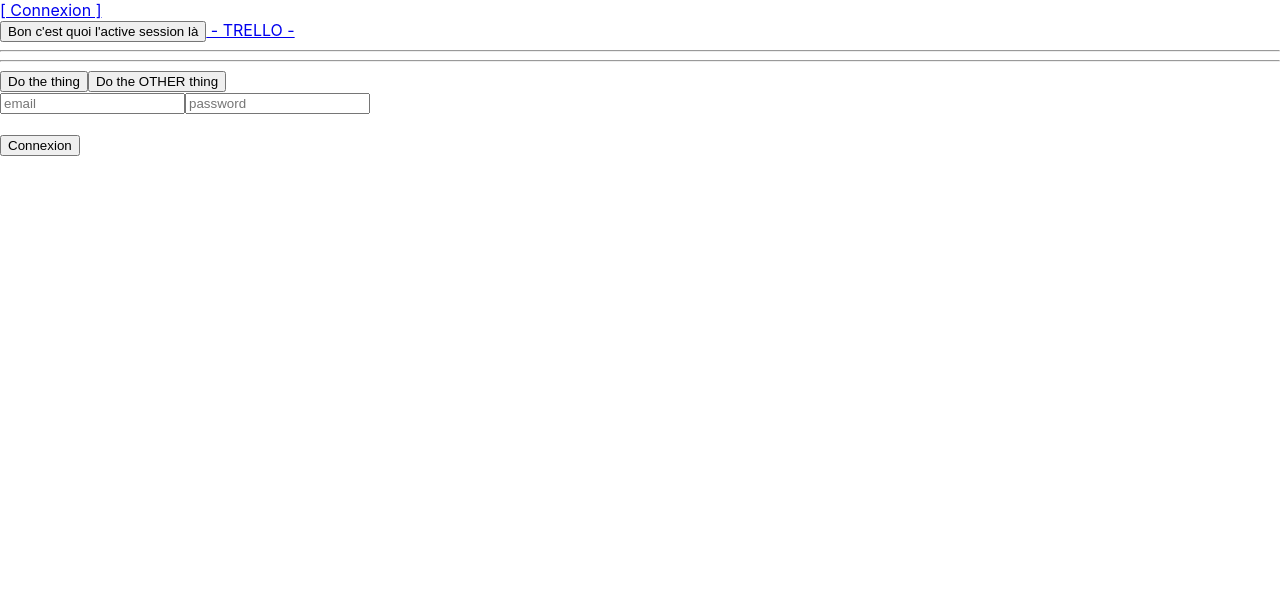
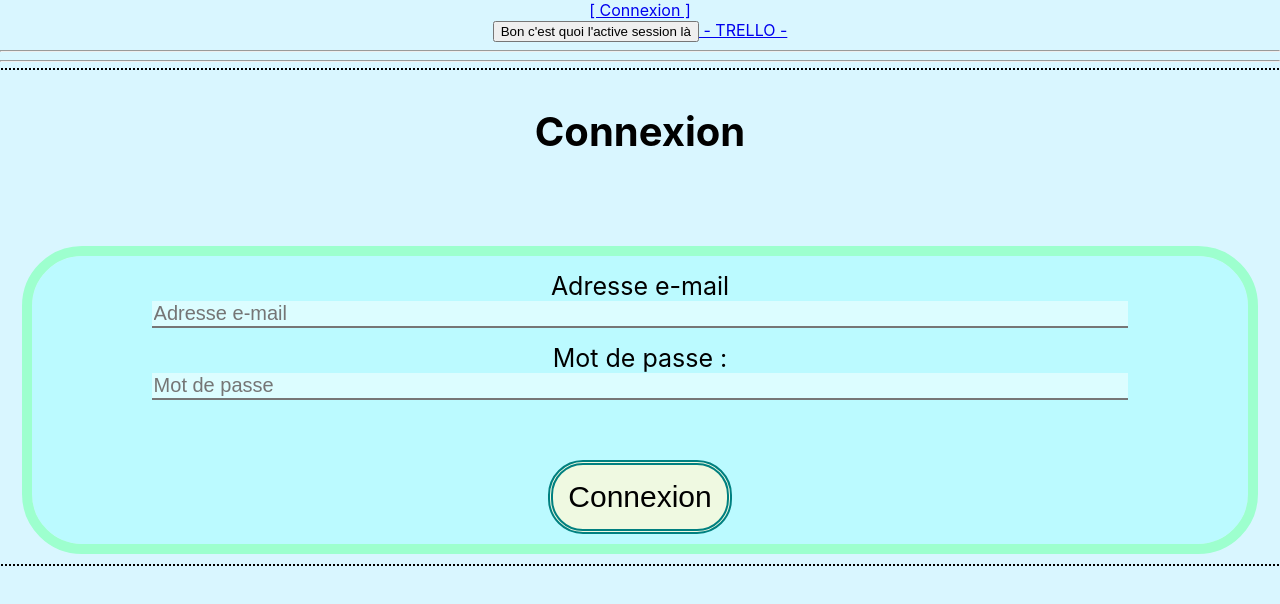
Before and after one commit to Yamakyu/ProjetBuvetteV1, a React (Create React App) app in the folder frontend/: page /login in a window 1280 px wide. Shown: the top 604 px of the page. Built offline with nearby package versions, Linux system fonts and the light colour scheme.

Commit message:
Still WIP css

```diff
--- a/frontend/src/App.css
+++ b/frontend/src/App.css
@@ -1,3 +1,6 @@
 .App {
   text-align: center;
+  align-content: center;
+  height: 100%;
+  width: 100%;
 }
--- a/frontend/src/App.js
+++ b/frontend/src/App.js
@@ -102,6 +102,7 @@ function App() {
   //↑ On rend les informations de la session accessible dans toute l'application ↓
 
   return (
+    <div className="App">
       <SessionContext.Provider
         value={{
           activeSession,
@@ -156,11 +157,15 @@ function App() {
             <Route path="/manage/materiel" element={<GestionMateriel />} />
             <Route path="/manage/users" element={<GestionUtilisateurs />} />
             <Route path="/manage/users/add" element={<AjouterUtilisateur />} />
-          <Route path="/manage/users/edit" element={<ModifierUtilisateur />} />
+            <Route
+              path="/manage/users/edit"
+              element={<ModifierUtilisateur />}
+            />
             <Route path="/test" element={<TestDivers />} />
           </Routes>
         </BrowserRouter>
       </SessionContext.Provider>
+    </div>
   );
 }
 
--- a/frontend/src/Components/Connexion.jsx
+++ b/frontend/src/Components/Connexion.jsx
@@ -2,7 +2,7 @@ import React, { useContext, useEffect, useState } from 'react'
 import { useNavigate } from 'react-router-dom';
 import { SessionContext } from '../Contexts/SessionContext';
 import DoTheThings from './Utility/DoTheThings';
-
+import "../Styles/AppStyle.css";
 
 export default function Connexion() {
 
@@ -102,27 +102,36 @@ export default function Connexion() {
     }
 
     return (
-        <div>
-            <DoTheThings
-            theThing={null}
-            theOtherThing={null}
-            />
+        <div className='BoxSimple'>
 
-            <form onSubmit={apiLogin}>
-                <input type="email" value={email} placeholder='email'
+
+            <h1 className='PageName'>Connexion</h1>
+
+
+            <form className='FormulaireSimple' onSubmit={apiLogin}>
+                <text className='VerticalLabel'>
+                    Adresse e-mail {" "}
+                </text>
+                <input className='LargeInput' type="email" value={email} placeholder='Adresse e-mail'
                 onChange={(inputEvent) => setEmail(inputEvent.target.value)}/>
 
-                <input type="password" value={password} placeholder='password'
+
+                <text className='VerticalLabel'>
+                    Mot de passe : {" "}
+                </text>
+                <input className='LargeInput' type="password" value={password} placeholder='Mot de passe'
                 onChange={(inputEvent) => setPassword(inputEvent.target.value)}/>
+
                 <br />
-                <br />
+                <button className='MainButton'>Connexion</button>
 
-                <button>Connexion</button>
+                {/*loginApiResponse*/}
+                <div className='APIResponse'>
+                    {displayConnexionStatus()}
+                </div>
+                {/*getLocalStorage("currentSession").userConnexionStatus*/}
             </form>
 
-            {/*loginApiResponse*/}
-            {displayConnexionStatus()}
-            {/*getLocalStorage("currentSession").userConnexionStatus*/}
 
         </div>
     )
--- a/frontend/src/Components/Utility/DoTheThings.jsx
+++ b/frontend/src/Components/Utility/DoTheThings.jsx
@@ -24,8 +24,11 @@ export default function DoTheThings(props) {
 
   return (
     <div>
-        <button onClick={doTheThing}>Do the thing</button>
-        <button onClick={doTheOtherThing}>Do the OTHER thing</button>
+        <button className='SubButton' onClick={doTheThing}>Do the thing</button>
+        <button className='SubButton' onClick={doTheOtherThing}>Do the OTHER thing</button>
+        <br />
+        <br />
+        <br />
     </div>
   )
 }
--- /dev/null
+++ b/frontend/src/Styles/AppStyle.css
@@ -0,0 +1,70 @@
+.BoxSimple{
+    display: flex;
+    flex-direction: column;
+    align-items: center;
+
+    padding-top: 10px;
+
+
+    outline-color: black;
+    outline-width: 2px;
+    outline-style: dotted;
+
+}
+.FormulaireSimple{
+    font-size: 25px;
+
+    width: 95%;
+    height: 100%;
+
+    display: flex;
+    align-items: center;
+    flex-direction: column;
+
+    margin-bottom: 20px;
+    background-color: #a1ffff86;
+    border-radius: 50px;
+    outline-color: rgb(157, 255, 206);
+    outline-width: 10px;
+    outline-style: solid;
+}
+.PageName{
+    margin-bottom: 100px;
+    font-size: 40px;
+}
+.VerticalLabel{
+    margin-top: 15px;
+}
+.LargeInput{
+    width: 80%;
+    font-size: 20px;
+    border-top: 0;
+    border-left: 0;
+    border-right: 0;
+    background-color: #ffffff79;
+}
+.MainButton {
+    font-size: 30px;
+
+    border-radius: 35px;
+    padding: 15px;
+    margin-top:30px ;
+
+    background-color:#eff9e1 ;
+    border-color: teal;
+    border-width: 5px;
+    border-style: double;
+}
+.SubButton {
+    border-style: solid;
+    border-color: cadetblue;
+    border-radius: 15px;
+    padding: 7px;
+}
+.APIResponse{
+    margin:5px;
+    font-size: 20px;
+    color: orangered;
+    background-color:#9fdefe;
+    border-radius: 5px;
+}
--- a/frontend/src/index.css
+++ b/frontend/src/index.css
@@ -5,6 +5,7 @@ body {
     sans-serif;
   -webkit-font-smoothing: antialiased;
   -moz-osx-font-smoothing: grayscale;
+  background-color: #d9f6ff;
 }
 
 code {
```
Lines whose indentation alone changed are shown as unchanged.
